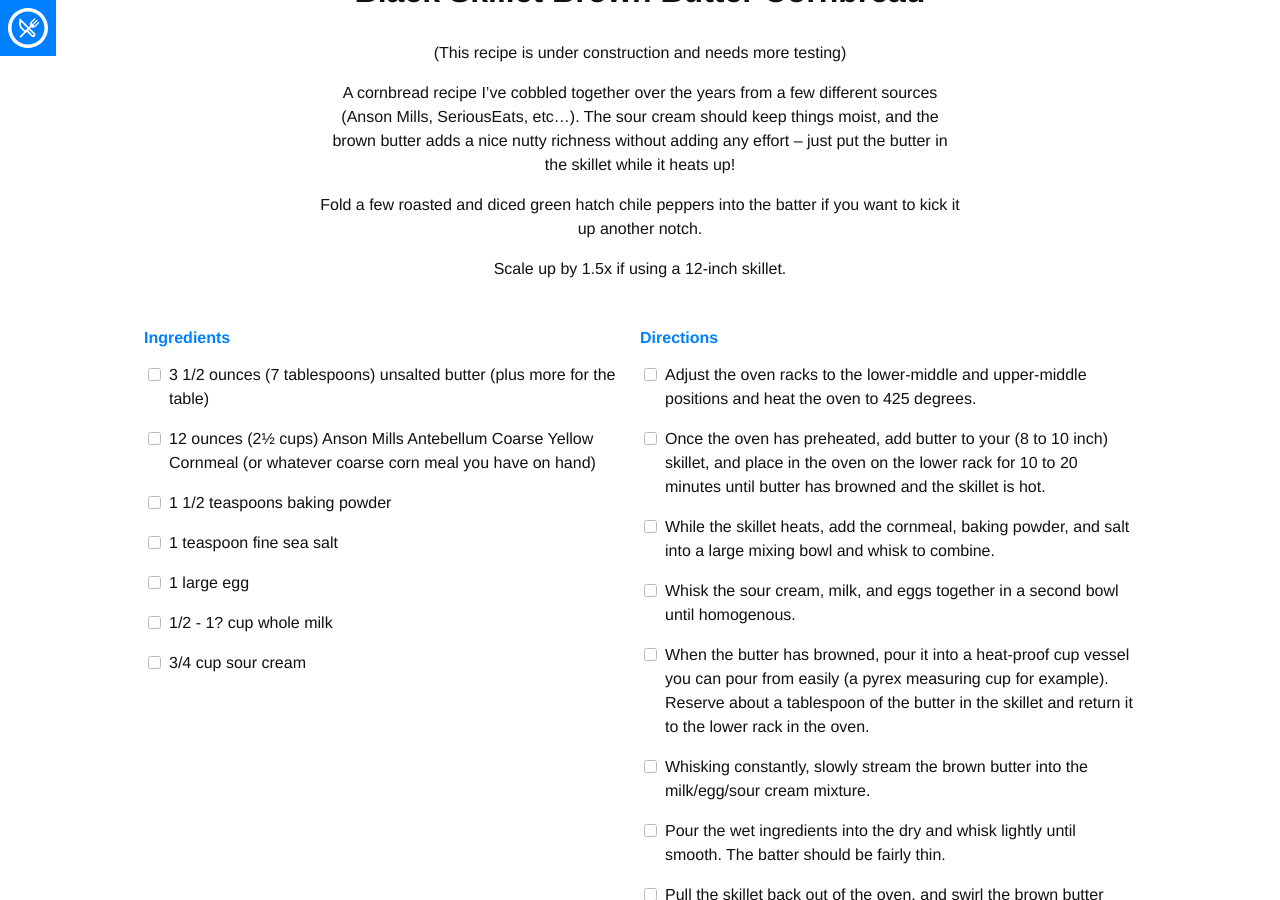
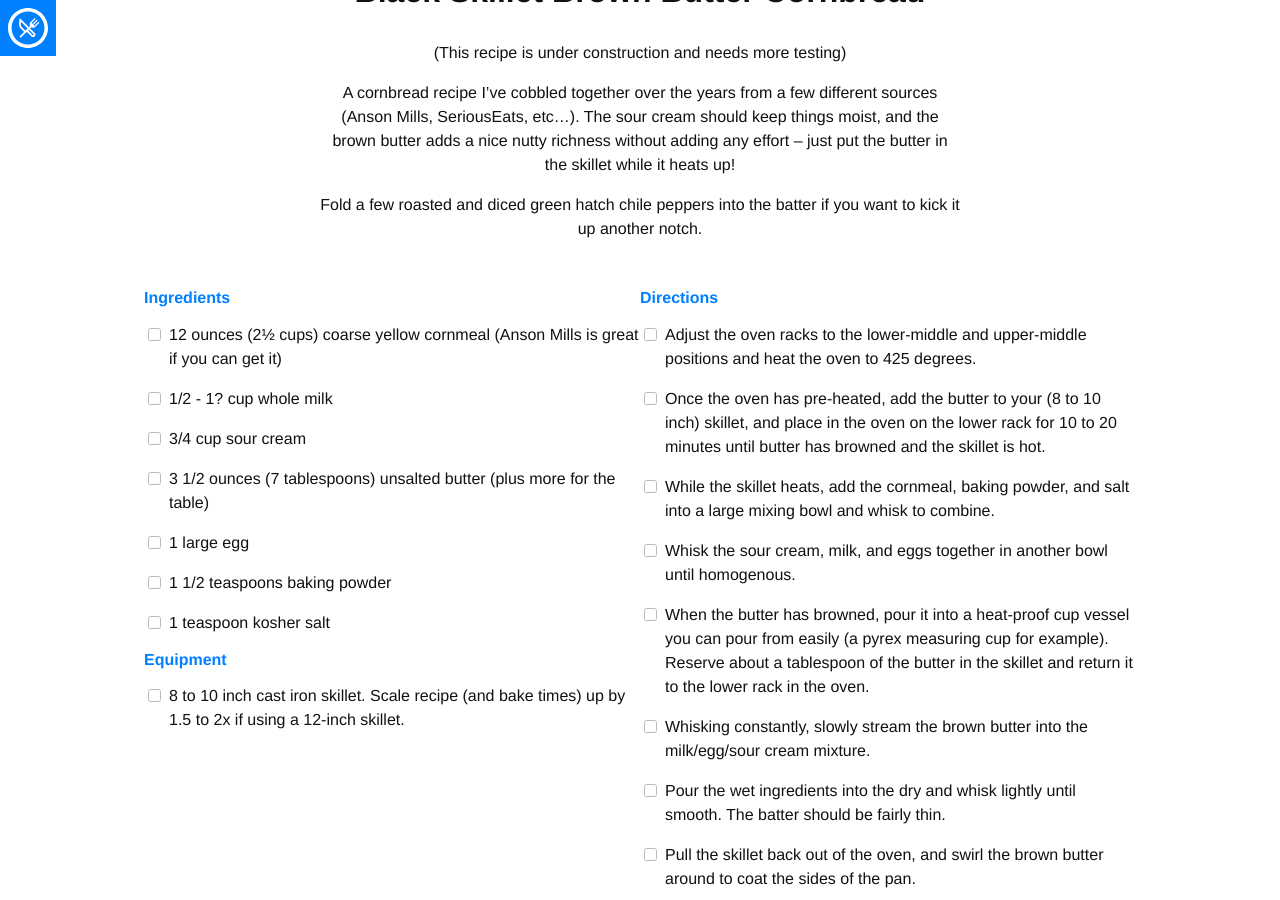
Before and after one commit to mattsmitton/mattsmitton, a Jekyll site: the page built from _recipes/black-skillet-cornbread.md, in a window 1280 px wide and 900 px high, scrolled down 841 px. Built offline with Jekyll 4.4.1, drawn with Linux system fonts in a browser that asks for light colours; nearby versions of some CDN libraries; some web fonts are replaced.

Commit message:
Add equipment section to recipes, update cornbread

```diff
--- a/_layouts/recipe.html
+++ b/_layouts/recipe.html
@@ -49,6 +49,16 @@ layout: default
         <!-- list ingredients that make up recipe -->
         {% for ingredient in page.ingredients %}
         <li itemprop="recipeIngredient">{{ ingredient | markdownify }}</li>
+        {% endfor %}
+      </ul>
+      {% endif %}
+
+      {% if page.equipment %}
+      <h4 class="blue mt0 mb2 xs-center">Equipment</h4>
+      <ul itemprop="equipment">
+        <!-- list equipment needed for the recipe -->
+        {% for item in page.equipment %}
+        <li itemprop="recipeEquipment">{{ item | markdownify }}</li>
         {% endfor %}
       </ul>
       {% endif %}
--- a/_recipes/black-skillet-cornbread.md
+++ b/_recipes/black-skillet-cornbread.md
@@ -6,19 +6,22 @@ image: black-skillet-cornbread.jpg
 tags: baking, vegetarian, work-in-progress
 
 ingredients:
-- 3 1/2 ounces (7 tablespoons) unsalted butter (plus more for the table)
-- 12 ounces (2½ cups) Anson Mills Antebellum Coarse Yellow Cornmeal (or whatever coarse corn meal you have on hand)
-- 1 1/2 teaspoons baking powder
-- 1 teaspoon fine sea salt
-- 1 large egg
+- 12 ounces (2½ cups) coarse yellow cornmeal (Anson Mills is great if you can get it)
 - 1/2 - 1? cup whole milk
 - 3/4 cup sour cream
+- 3 1/2 ounces (7 tablespoons) unsalted butter (plus more for the table)
+- 1 large egg
+- 1 1/2 teaspoons baking powder
+- 1 teaspoon kosher salt
+
+equipment:
+- 8 to 10 inch cast iron skillet. Scale recipe (and bake times) up by 1.5 to 2x if using a 12-inch skillet.
 
 directions:
 - Adjust the oven racks to the lower-middle and upper-middle positions and heat the oven to 425 degrees.
-- Once the oven has preheated, add butter to your (8 to 10 inch) skillet, and place in the oven on the lower rack for 10 to 20 minutes until butter has browned and the skillet is hot.
+- Once the oven has pre-heated, add the butter to your (8 to 10 inch) skillet, and place in the oven on the lower rack for 10 to 20 minutes until butter has browned and the skillet is hot.
 - While the skillet heats, add the cornmeal, baking powder, and salt into a large mixing bowl and whisk to combine.
-- Whisk the sour cream, milk, and eggs together in a second bowl until homogenous.
+- Whisk the sour cream, milk, and eggs together in another bowl until homogenous.
 - When the butter has browned, pour it into a heat-proof cup vessel you can pour from easily (a pyrex measuring cup for example). Reserve about a tablespoon of the butter in the skillet and return it to the lower rack in the oven.
 - Whisking constantly, slowly stream the brown butter into the milk/egg/sour cream mixture.
 - Pour the wet ingredients into the dry and whisk lightly until smooth. The batter should be fairly thin.
@@ -35,5 +38,3 @@ directions:
 A cornbread recipe I've cobbled together over the years from a few different sources (Anson Mills, SeriousEats, etc...). The sour cream should keep things moist, and the brown butter adds a nice nutty richness without adding any effort -- just put the butter in the skillet while it heats up!
 
 Fold a few roasted and diced green hatch chile peppers into the batter if you want to kick it up another notch.
-
-Scale up by 1.5x if using a 12-inch skillet.
```
